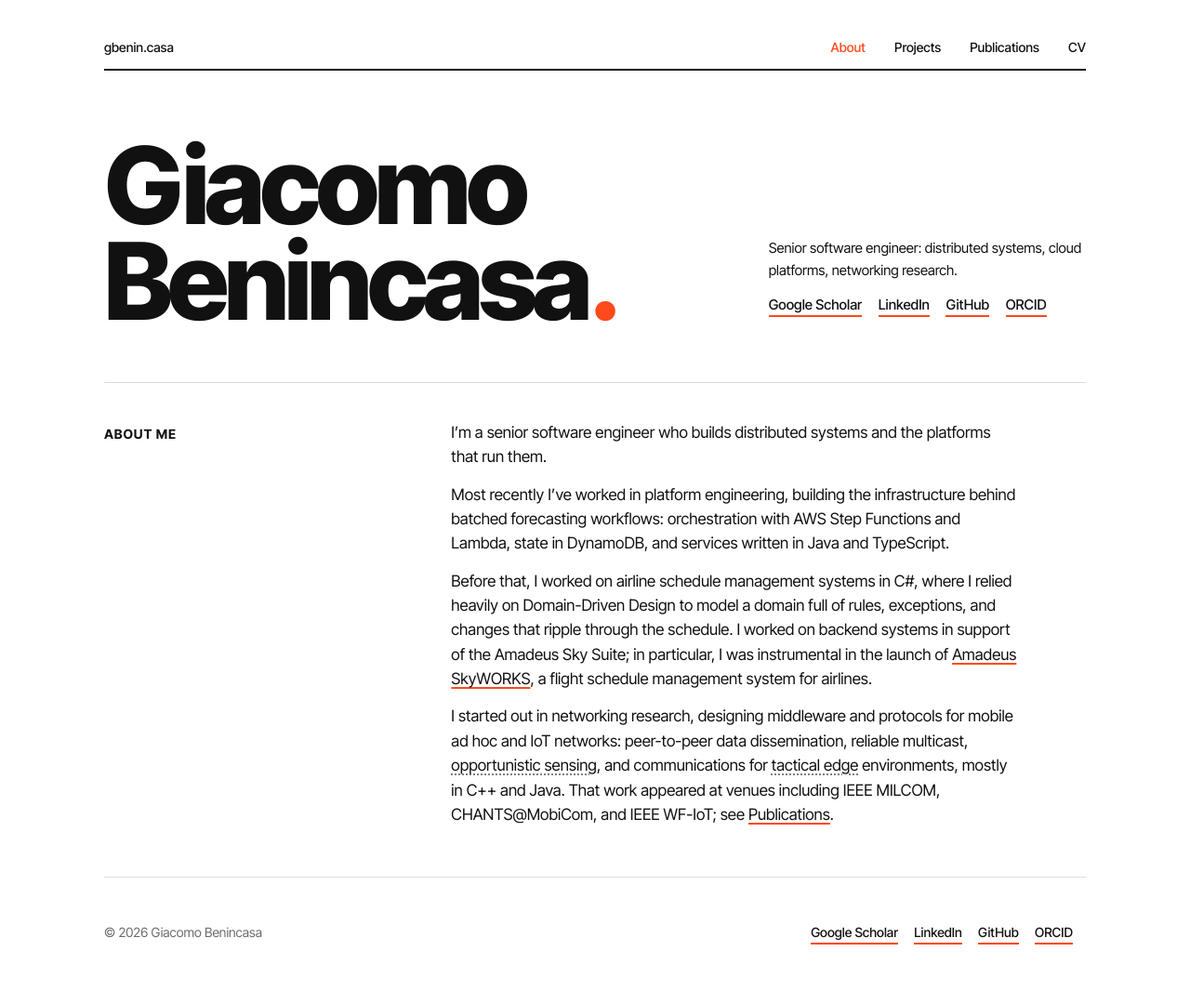
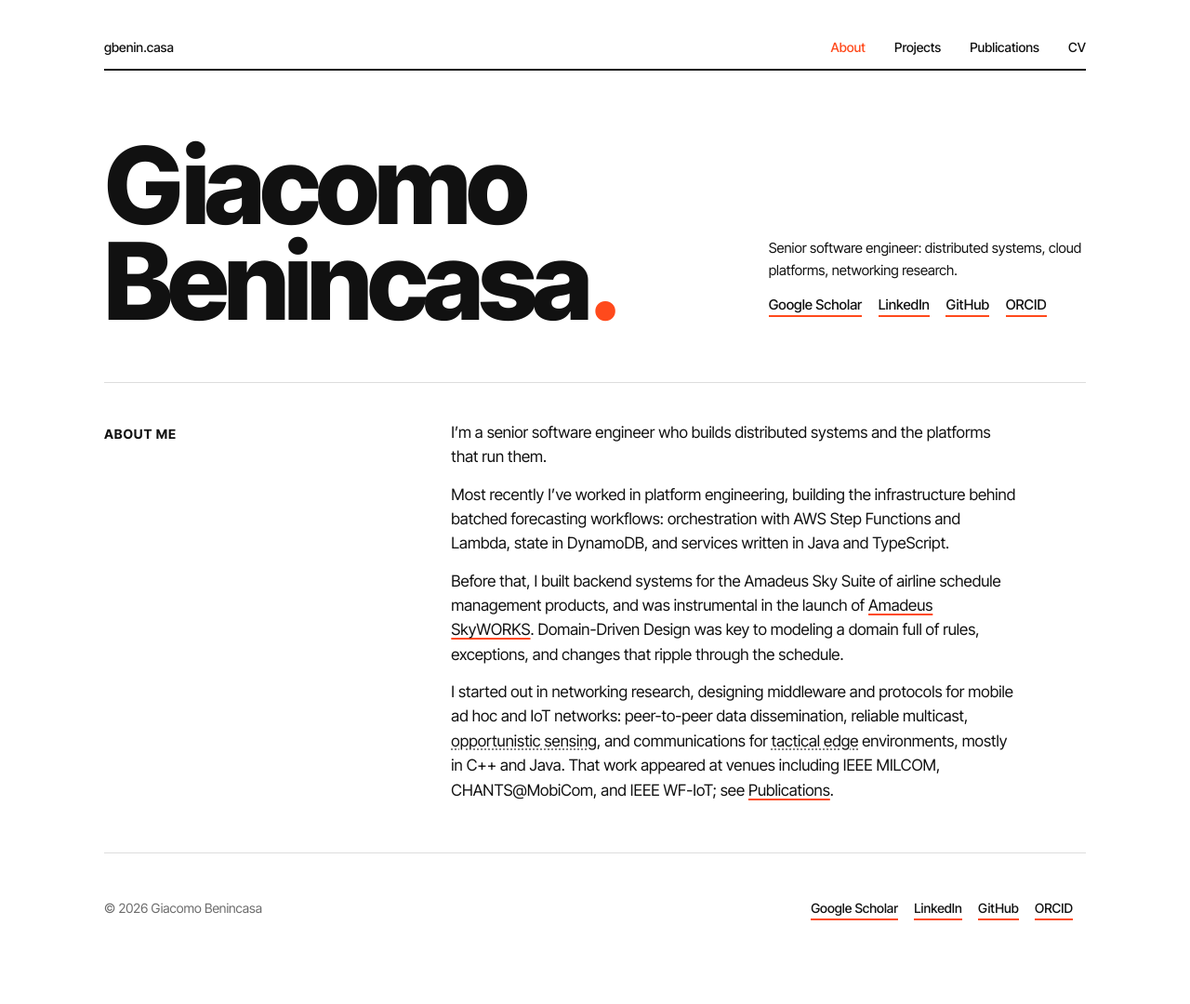
Before and after one commit to giacobenin/giacobenin.github.io, a Jekyll site: the page built from _pages/about.md, in a window 1280 px wide. Shown: the whole page at 93% size. Built offline with Jekyll 4.4.1, drawn with Linux system fonts in a browser that asks for light colours; after the commit the page ends 1054 px from its top, so only the background shows below that.

Commit message:
About: condense the Amadeus paragraph
Co-Authored-By: Claude Opus 5.5 <noreply@anthropic.com>

```diff
--- a/_pages/about.md
+++ b/_pages/about.md
@@ -12,12 +12,10 @@ Most recently I've worked in {% include concept.html name="platform engineering"
 batched forecasting workflows: orchestration with {% include concept.html name="Step Functions" text="AWS Step Functions" standalone=true %} and {% include concept.html name="Lambda" standalone=true %},
 state in {% include concept.html name="DynamoDB" standalone=true %}, and services written in {% include concept.html name="Java" standalone=true %} and {% include concept.html name="TypeScript" standalone=true %}.
 
-Before that, I worked on airline schedule management systems in {% include concept.html name="C#" standalone=true %}, where I relied
-heavily on {% include concept.html name="Domain-Driven Design" standalone=true %} to model a domain full of rules, exceptions, and
-changes that ripple through the schedule. I worked on backend systems in support of
-the {% include concept.html name="Amadeus Sky Suite" standalone=true %}; in particular, I was instrumental in the launch of
-{% include concept.html name="Amadeus SkyWORKS" link=true standalone=true %}, a flight schedule
-management system for airlines.
+Before that, I built backend systems for the {% include concept.html name="Amadeus Sky Suite" standalone=true %} of airline
+schedule management products, and was instrumental in the launch of
+{% include concept.html name="Amadeus SkyWORKS" link=true standalone=true %}. {% include concept.html name="Domain-Driven Design" standalone=true %} was key to
+modeling a domain full of rules, exceptions, and changes that ripple through the schedule.
 
 I started out in networking research, designing {% include concept.html name="middleware" standalone=true %} and protocols for
 {% include concept.html name="mobile ad hoc network" text="mobile ad hoc" standalone=true %} and {% include concept.html name="Internet of Things" text="IoT" standalone=true %} networks: {% include concept.html name="peer-to-peer" standalone=true %} data dissemination, {% include concept.html name="reliable multicast" standalone=true %},
```
